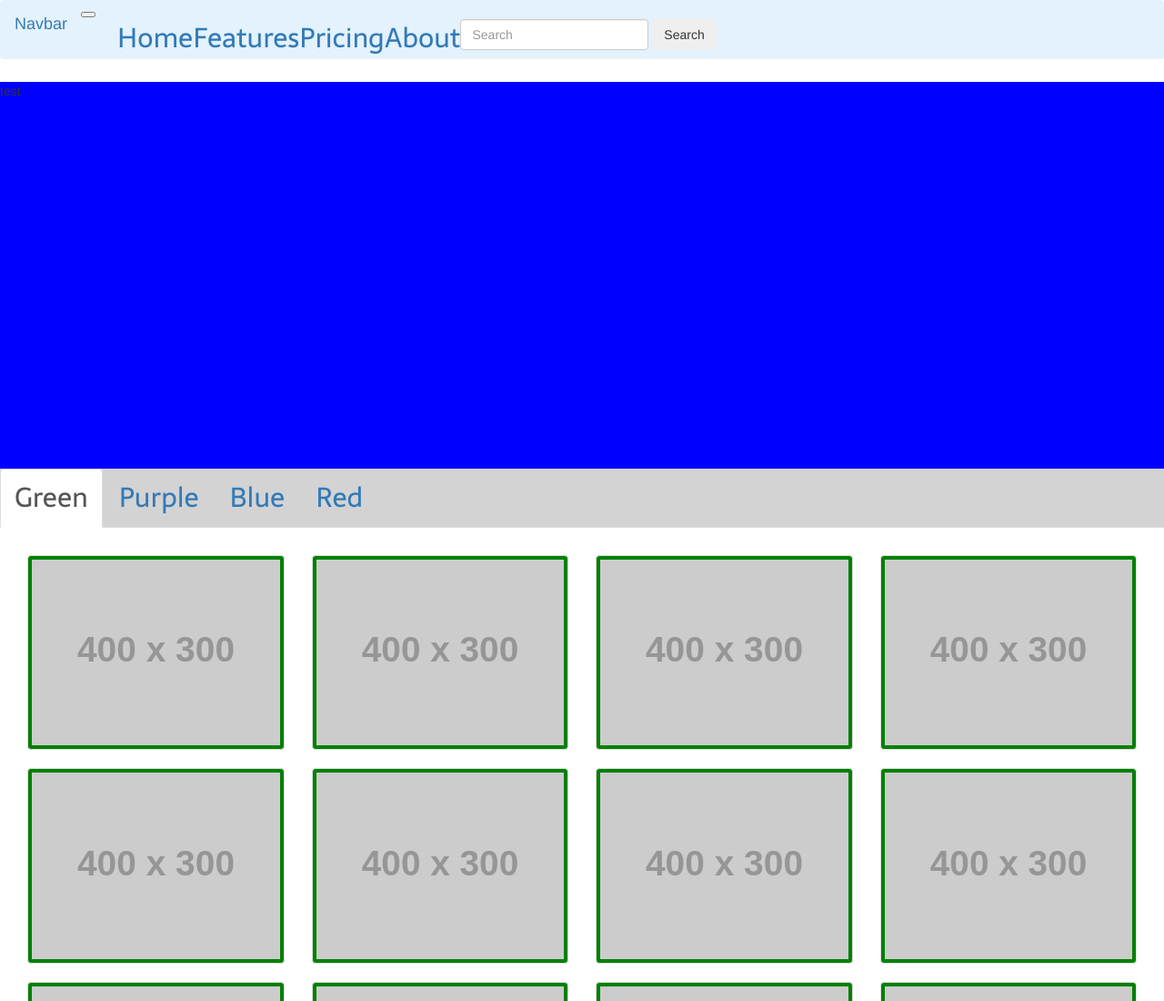
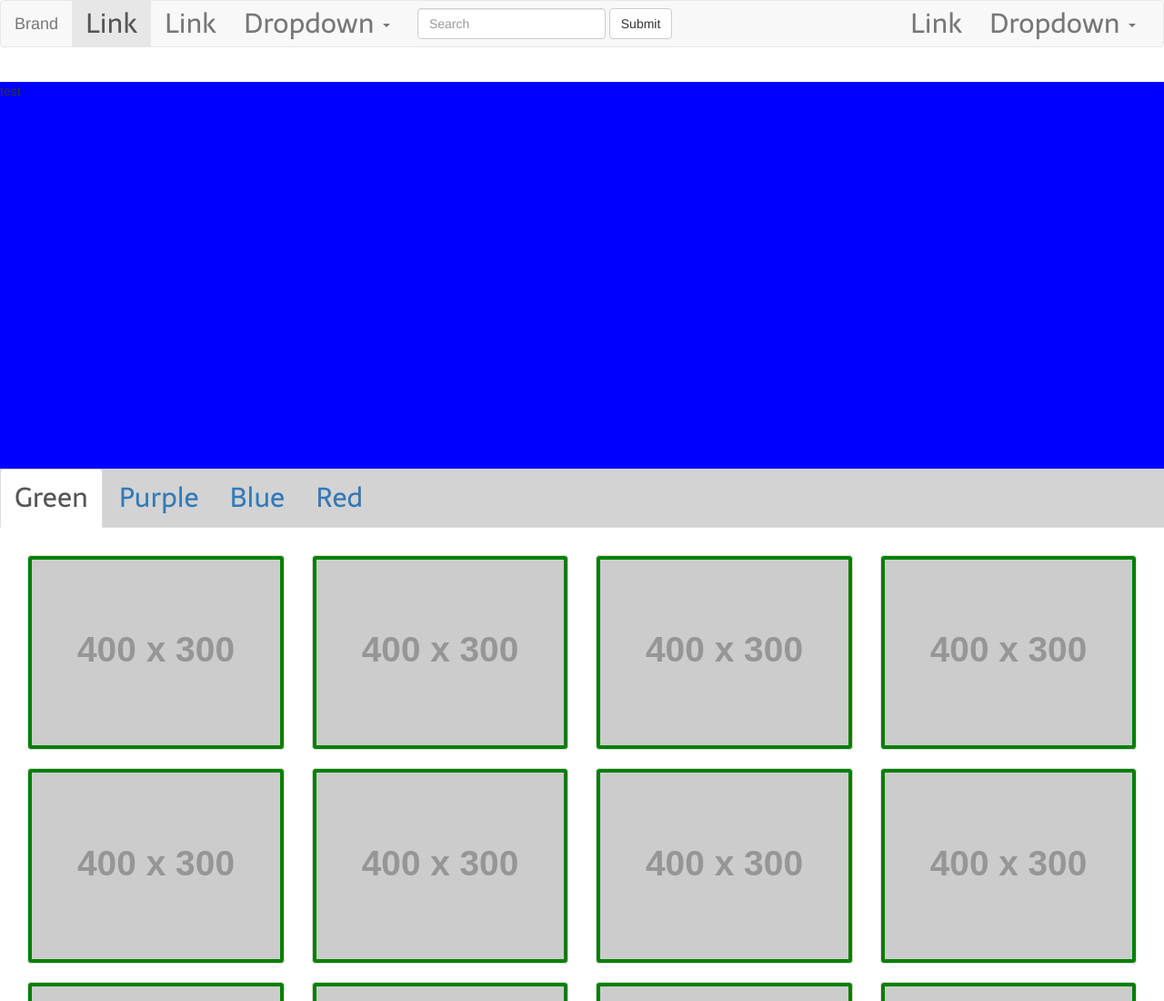
Before and after one commit to mrspeiser/blogdesign1, a plain HTML site: page index.html in a window 1280 px wide. Shown: the top 1100 px of the page at 91% size. Drawn offline with Linux system fonts and the light colour scheme; placeholder pictures from the web are drawn by us; a web font is replaced by a local one.

Commit message:
removed bootstrap 4 navbar added new bootstrap navbar

```diff
--- a/index.html
+++ b/index.html
@@ -13,35 +13,59 @@
 </head>
 <body>
 <header>
+  <nav class="navbar navbar-default">
+    <div class="container-fluid">
+      <!-- Brand and toggle get grouped for better mobile display -->
+      <div class="navbar-header">
+        <button type="button" class="navbar-toggle collapsed" data-toggle="collapse" data-target="#bs-example-navbar-collapse-1" aria-expanded="false">
+          <span class="sr-only">Toggle navigation</span>
+          <span class="icon-bar"></span>
+          <span class="icon-bar"></span>
+          <span class="icon-bar"></span>
+        </button>
+        <a class="navbar-brand" href="#">Brand</a>
+      </div>
 
-<nav class="navbar navbar-toggleable-md navbar-light" style="background-color: #e3f2fd;">
-    <button class="navbar-toggler navbar-toggler-right" type="button" data-toggle="collapse" data-target="#navbarColor03" aria-controls="navbarColor03" aria-expanded="false" aria-label="Toggle navigation">
-      <span class="navbar-toggler-icon"></span>
-    </button>
-    <a class="navbar-brand" href="#">Navbar</a>
-
-    <div class="collapse navbar-collapse" id="navbarColor03">
-      <ul class="navbar-nav mr-auto">
-        <li class="nav-item active">
-          <a class="nav-link" href="#">Home <span class="sr-only">(current)</span></a>
-        </li>
-        <li class="nav-item">
-          <a class="nav-link" href="#">Features</a>
-        </li>
-        <li class="nav-item">
-          <a class="nav-link" href="#">Pricing</a>
-        </li>
-        <li class="nav-item">
-          <a class="nav-link" href="#">About</a>
-        </li>
-      </ul>
-      <form class="form-inline">
-        <input class="form-control mr-sm-2" type="text" placeholder="Search" />
-        <button class="btn btn-outline-primary my-2 my-sm-0" type="submit">Search</button>
-      </form>
-    </div>
+      <!-- Collect the nav links, forms, and other content for toggling -->
+      <div class="collapse navbar-collapse" id="bs-example-navbar-collapse-1">
+        <ul class="nav navbar-nav">
+          <li class="active"><a href="#">Link <span class="sr-only">(current)</span></a></li>
+          <li><a href="#">Link</a></li>
+          <li class="dropdown">
+            <a href="#" class="dropdown-toggle" data-toggle="dropdown" role="button" aria-haspopup="true" aria-expanded="false">Dropdown <span class="caret"></span></a>
+            <ul class="dropdown-menu">
+              <li><a href="#">Action</a></li>
+              <li><a href="#">Another action</a></li>
+              <li><a href="#">Something else here</a></li>
+              <li role="separator" class="divider"></li>
+              <li><a href="#">Separated link</a></li>
+              <li role="separator" class="divider"></li>
+              <li><a href="#">One more separated link</a></li>
+            </ul>
+          </li>
+        </ul>
+        <form class="navbar-form navbar-left">
+          <div class="form-group">
+            <input type="text" class="form-control" placeholder="Search">
+          </div>
+          <button type="submit" class="btn btn-default">Submit</button>
+        </form>
+        <ul class="nav navbar-nav navbar-right">
+          <li><a href="#">Link</a></li>
+          <li class="dropdown">
+            <a href="#" class="dropdown-toggle" data-toggle="dropdown" role="button" aria-haspopup="true" aria-expanded="false">Dropdown <span class="caret"></span></a>
+            <ul class="dropdown-menu">
+              <li><a href="#">Action</a></li>
+              <li><a href="#">Another action</a></li>
+              <li><a href="#">Something else here</a></li>
+              <li role="separator" class="divider"></li>
+              <li><a href="#">Separated link</a></li>
+            </ul>
+          </li>
+        </ul>
+      </div><!-- /.navbar-collapse -->
+    </div><!-- /.container-fluid -->
   </nav>
-
 </header>
 
 <div class="slide-container">
```
Also changed, not shown: navtest.html (added, +54 -0 lines).
